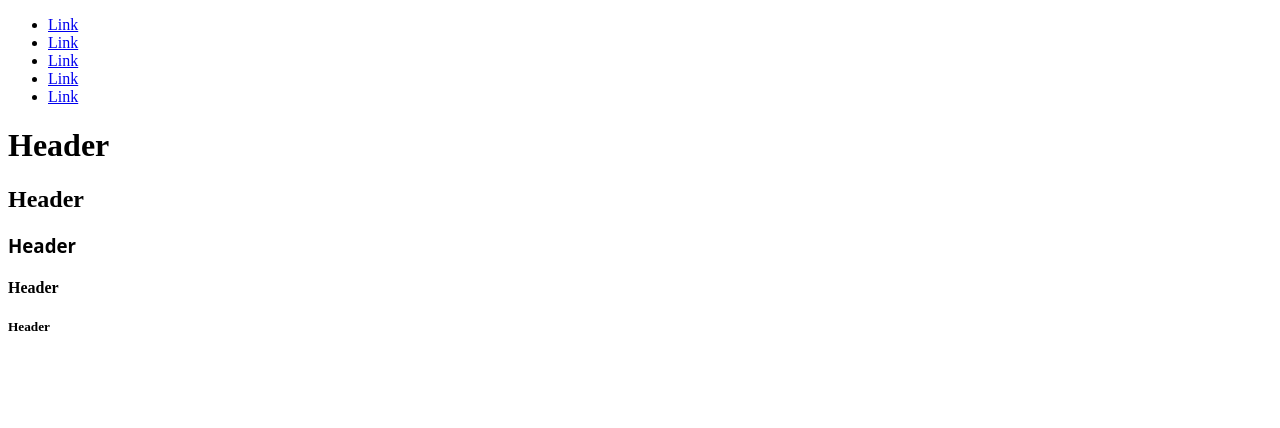
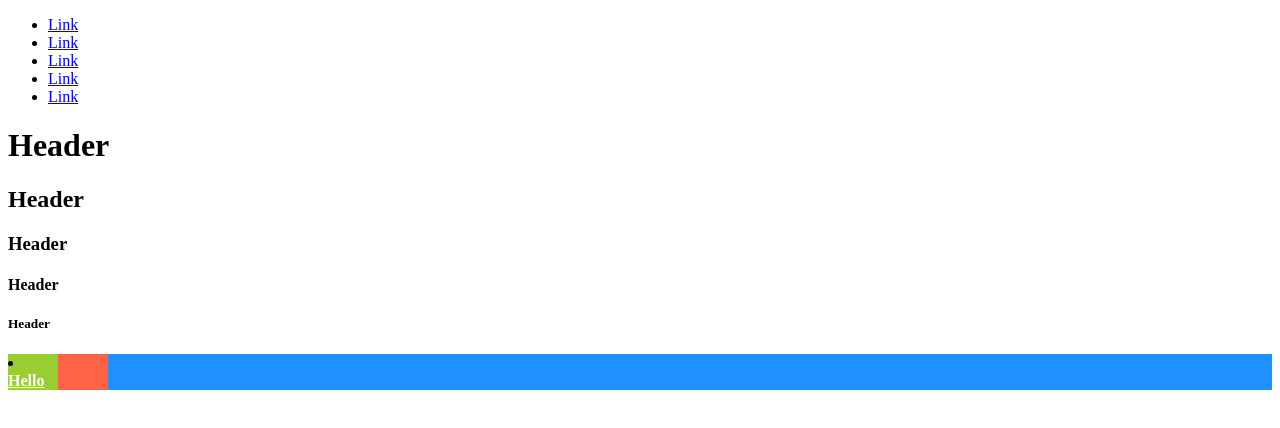
Before and after one commit to ghdl023/css-masterclass, a website: page index.html in a window 1280 px wide. Drawn offline with Linux system fonts and the light colour scheme.

Commit message:
#3.6 Nesting
nesting에서는 셀렉터를 더 줄일 수 있습니다.

& 를 사용해 HTML 내 태그처럼 CSS또한 트리구조로 정리할 수 있게 되었습니다.
또한 nesting selector는 매우 강력해서 덮어쓰기가 되지 않습니다.
그 이유는 기존 CSS에서도 명확한 선택자가 우위를 선점했던 것가 같은 원리입니다.

```diff
--- a/index.html
+++ b/index.html
@@ -23,5 +23,11 @@
     <h3 class="header-target">Header</h3>
     <h4>Header</h4>
     <h5>Header</h5>
+
+    <main>
+      <section>
+        <li><a href="#">Hello</a></li>
+      </section>
+    </main>
   </body>
 </html>
--- a/styles.css
+++ b/styles.css
@@ -37,8 +37,31 @@ li:first-child a {
     background-color: red;
   }
 } */
-
+/*
 .header-target {
   color: gray(50);
   font-family: system-ui;
+} */
+
+main {
+  background-color: dodgerblue;
+
+  & section {
+    width: 100px;
+    background-color: tomato;
+
+    & li {
+      width: 50px;
+      background-color: yellowgreen;
+
+      & a {
+        color: white;
+        font-weight: 600;
+
+        &:hover {
+          font-size: 30px;
+        }
+      }
+    }
+  }
 }
```
